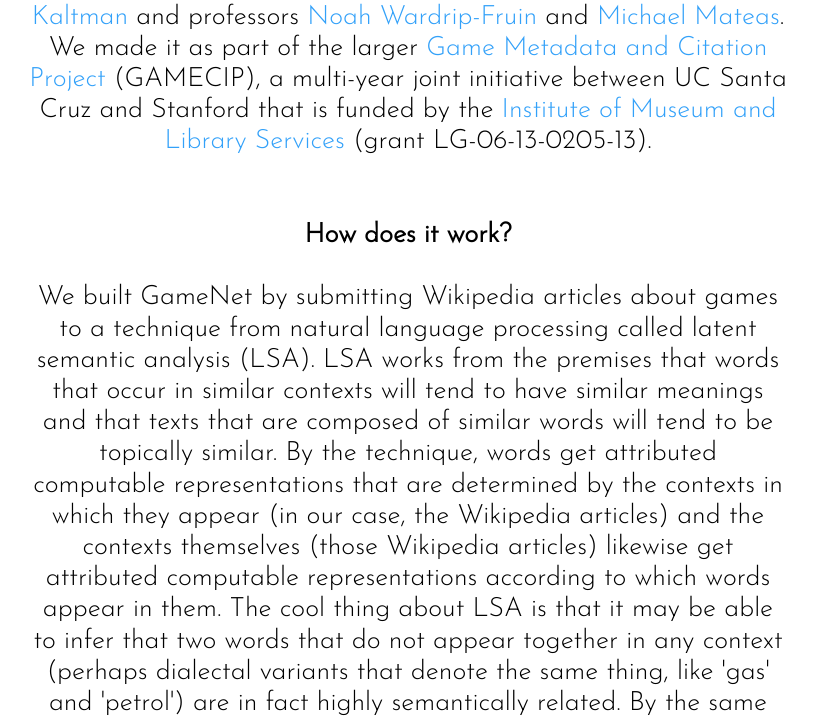
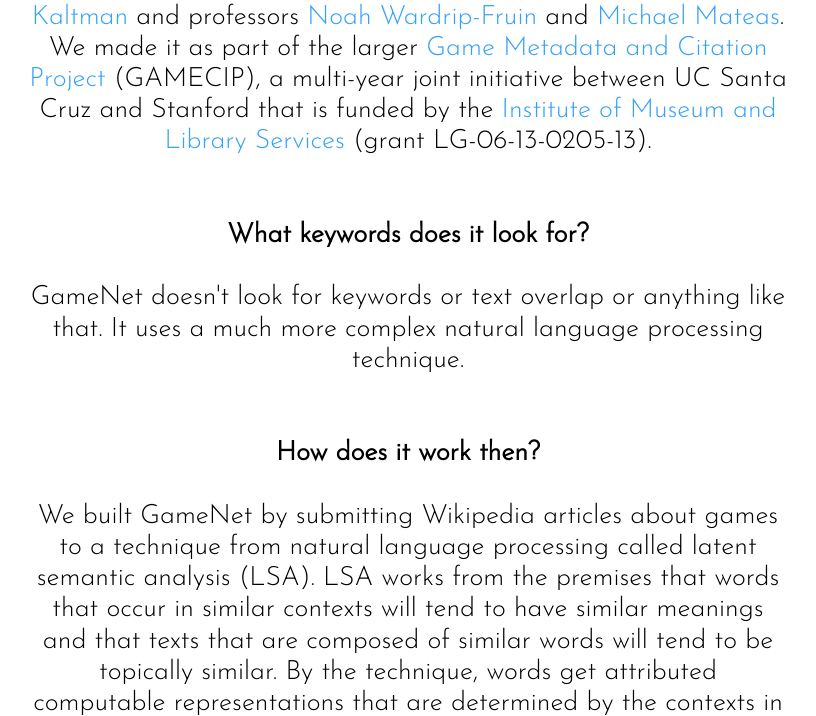
Before and after one commit to james-owen-ryan/gamenet, a Flask app: page /gamenet/faq in a window 1280 px wide. Shown: the part 1616-2332 px from the top of the page, without its empty margins (232-1048 px from the left). Run offline with Flask 2, Linux system fonts and the light colour scheme; parts of the project's set-up code (start-up, migrations or seed data) failed here and were passed over.

Commit message:
Added question to FAQs indicating that we don't simply look for keywords

```diff
--- a/backend/app/templates/gamenet_faq.html
+++ b/backend/app/templates/gamenet_faq.html
@@ -144,7 +144,13 @@
             Institute of Museum and Library Services</a> (grant LG-06-13-0205-13).
     </div>
     <br><br>
-    <div class="question">How does it work?</div>
+    <div class="question">What keywords does it look for?</div>
+    <br>
+    <div class="answer">GameNet doesn't look for keywords or text overlap or anything like that.
+        It uses a much more complex natural language processing technique.
+    </div>
+    <br><br>
+    <div class="question">How does it work then?</div>
     <br>
     <div class="answer">We built GameNet by submitting Wikipedia articles about games to
         a technique from natural language processing called latent semantic analysis (LSA).
```
Also changed, not shown: backend/app/templates/gamesage_faq.html (+7 -1 lines).
